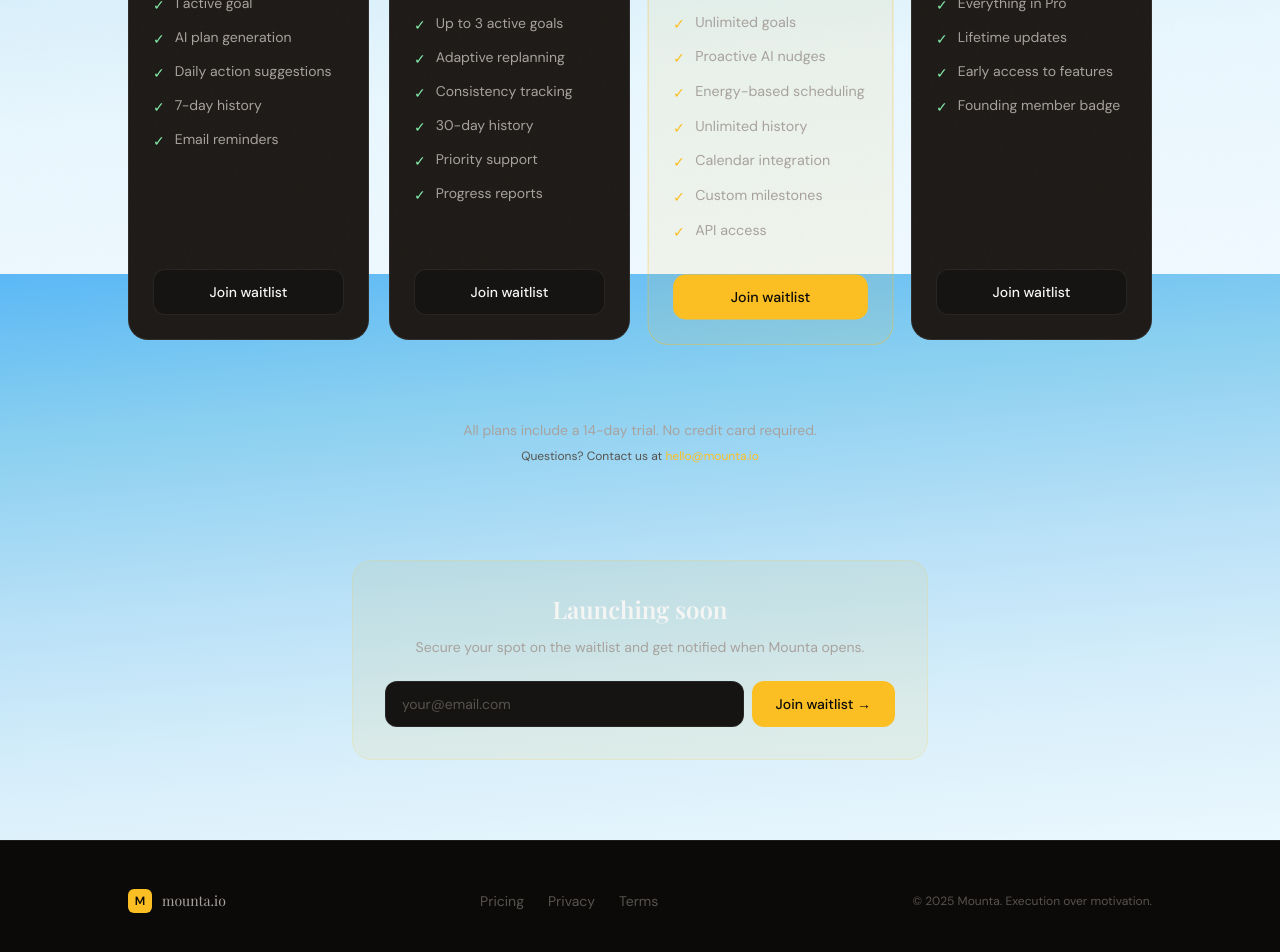
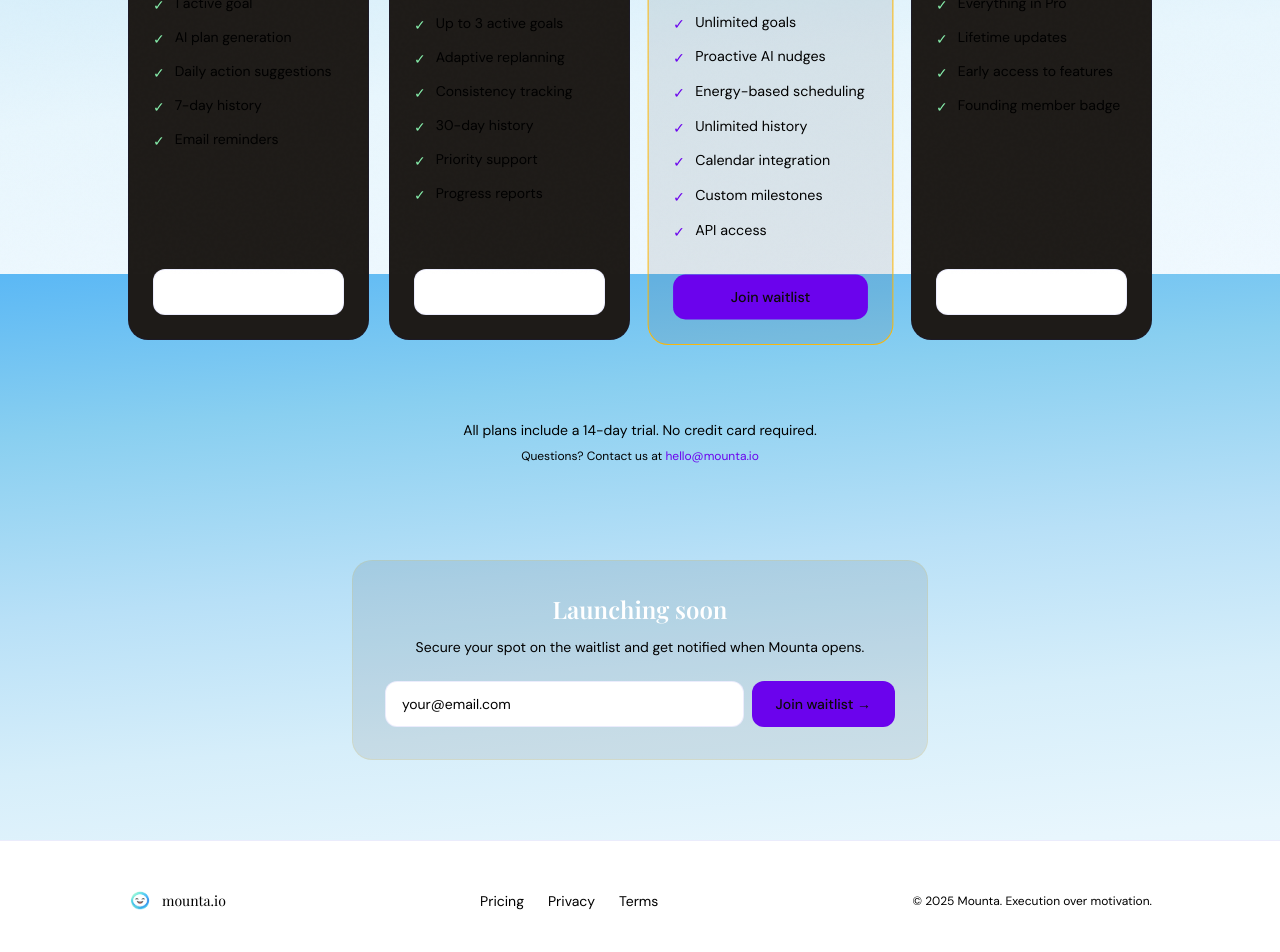
Before and after one commit to mountagad1/mounta, a Next.js app: page /pricing in a window 1280 px wide. Shown: the part 526-1478 px from the top of the page. Built offline with nearby package versions, Linux system fonts and the light colour scheme; a web font is replaced by a local one.

Commit message:
feat: update footer pricing page and global styles

```diff
--- a/app/globals.css
+++ b/app/globals.css
@@ -5,17 +5,17 @@
 @tailwind utilities;
 
 :root {
-  --bg: #0c0a09;
-  --bg-elevated: #161412;
+  --bg: #ffffff;
+  --bg-elevated: #ffffff;
   --bg-card: #1e1b18;
-  --border: rgba(255,255,255,0.08);
+  --border: rgba(4, 21, 210, 0.08);
   --border-strong: rgba(255,255,255,0.15);
-  --text: #f5f5f4;
-  --text-muted: #a8a29e;
-  --text-subtle: #57534e;
-  --accent: #fbbf24;
-  --accent-dim: rgba(251,191,36,0.15);
-  --accent-glow: rgba(251,191,36,0.08);
+  --text: #ffffff;
+  --text-muted: #000000;
+  --text-subtle: #000000;
+  --accent: #6b03ed;
+  --accent-dim: rgba(0, 0, 0, 0.15);
+  --accent-glow: rgba(0, 0, 0, 0.08);
   --green: #86efac;
   --red: #fca5a5;
   --radius: 12px;
@@ -36,7 +36,7 @@ html {
 body {
   background: linear-gradient(175deg,#5bb8f5 0%,#89cff0 18%,#b8e0f7 38%,#d6eefa 55%,#e8f6fd 72%,#f0f9ff 100%);
   background-attachment: fixed;
-  color: var(--dark, #0c2340);
+  color: var(--dark, #0b0f83);
   font-family: 'DM Sans', system-ui, sans-serif;
   font-size: 16px;
   line-height: 1.6;
@@ -79,7 +79,7 @@ body::before {
   color: #0c0a09;
 }
 .btn-primary:hover {
-  background: #fcd34d;
+  background: #6b03e2;
   transform: translateY(-1px);
   box-shadow: 0 8px 24px rgba(251,191,36,0.25);
 }
--- a/app/pricing/page.tsx
+++ b/app/pricing/page.tsx
@@ -67,7 +67,7 @@ export default function PricingPage() {
                 key={plan.id}
                 className="card flex flex-col p-6 relative transition-all duration-300"
                 style={{
-                  borderColor: plan.highlighted ? "rgba(251,191,36,0.4)" : "var(--border)",
+                  borderColor: plan.highlighted ? "rgba(255, 183, 2, 0.95)" : "var(--border)",
                   background: plan.highlighted ? "var(--accent-glow)" : "var(--bg-card)",
                   transform: plan.highlighted ? "scale(1.02)" : "scale(1)",
                 }}
--- a/components/Footer.tsx
+++ b/components/Footer.tsx
@@ -8,12 +8,11 @@ export default function Footer() {
     >
       <div className="max-w-5xl mx-auto flex flex-col md:flex-row items-center justify-between gap-6">
         <div className="flex items-center gap-2.5">
-          <div
-            className="w-6 h-6 rounded-md flex items-center justify-center text-xs font-bold"
-            style={{ background: "var(--accent)", color: "#0c0a09" }}
-          >
-            M
-          </div>
+         <img
+  src="/logo.png"
+  alt="Mounta logo"
+  className="w-6 h-6 rounded-md object-contain"
+/>
           <span className="font-display text-sm" style={{ color: "var(--text-muted)" }}>
             mounta.io
           </span>
```
